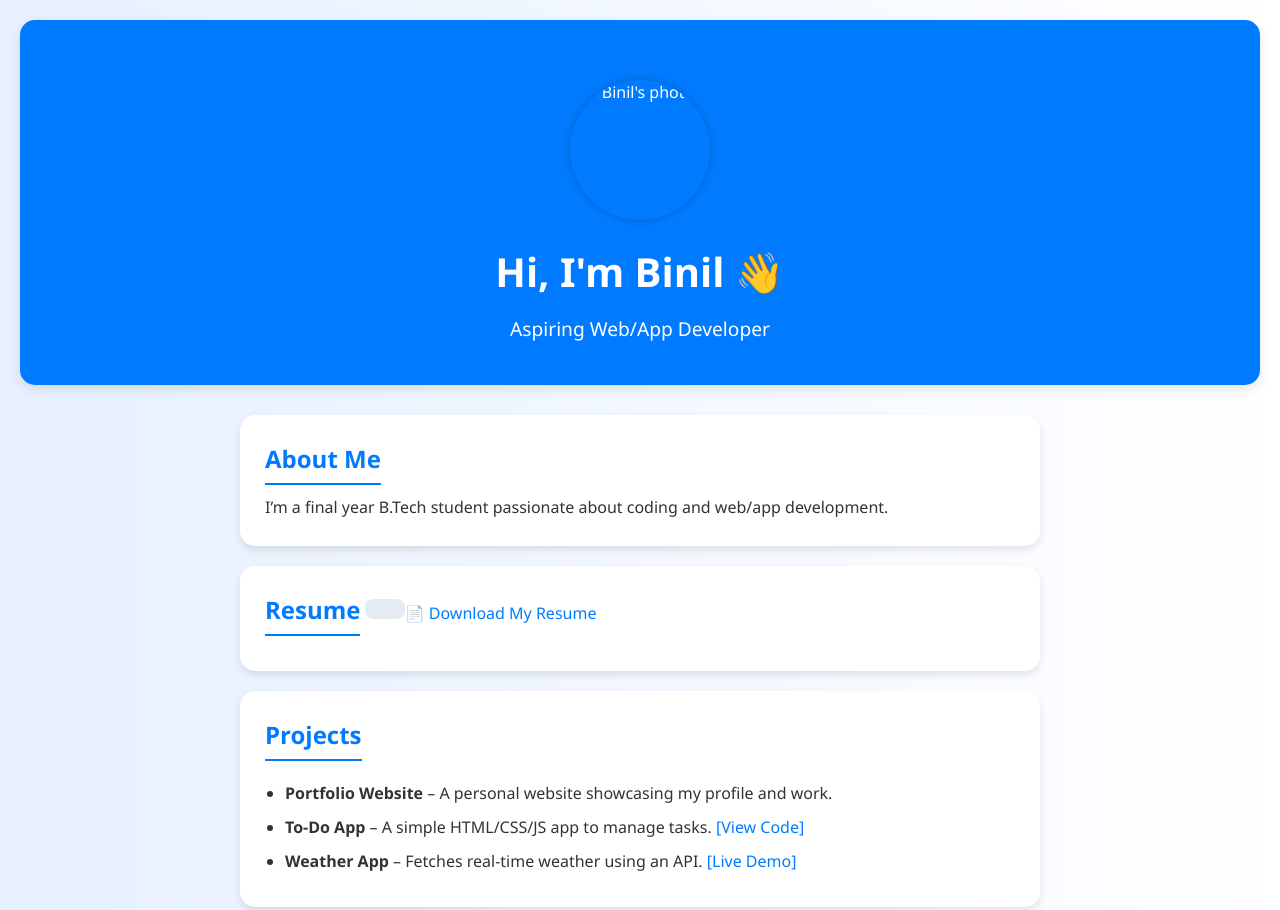
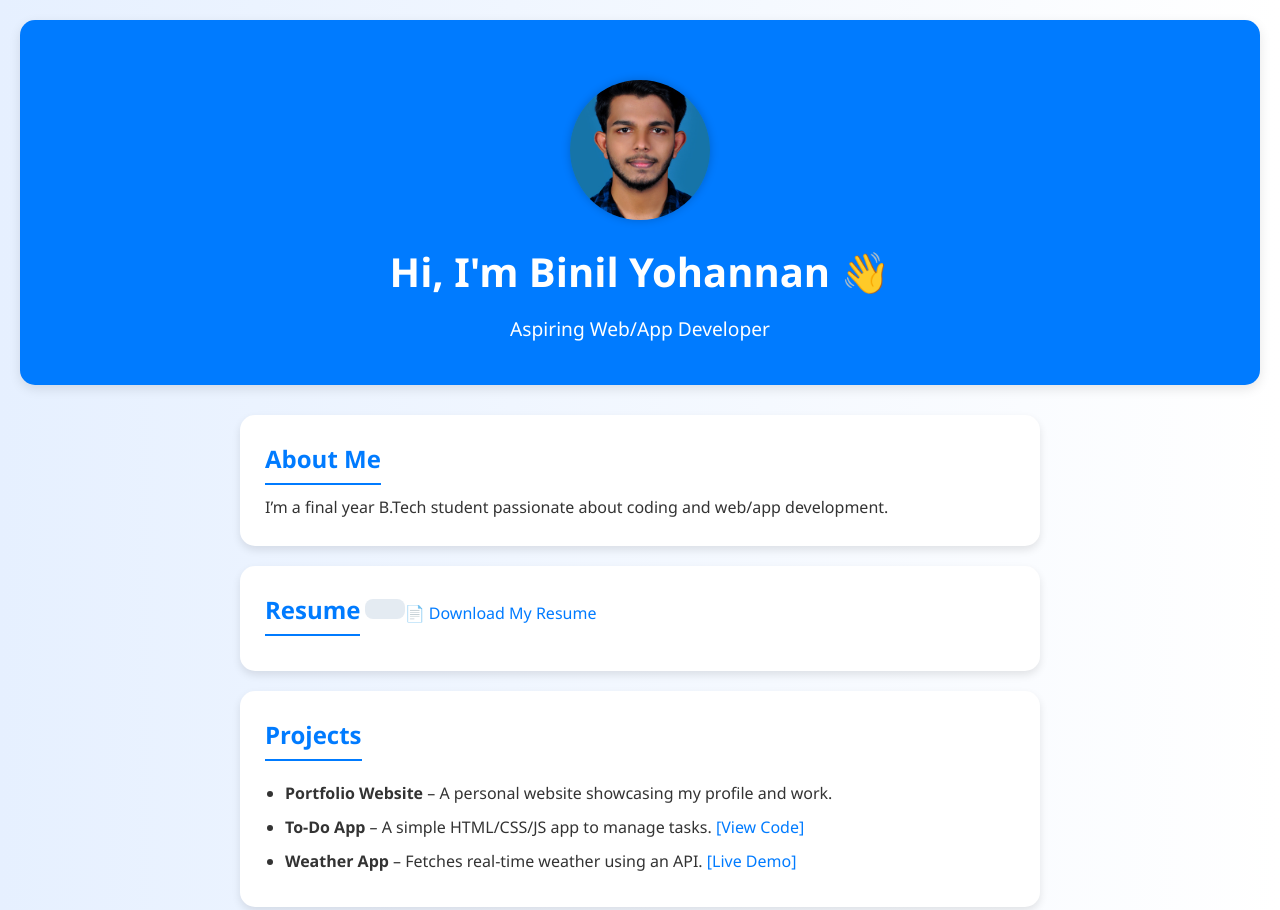
Before and after one commit to Binil04/portfolio-website, a plain HTML site: page index.html in a window 1280 px wide. Shown: the top 910 px of the page. Drawn offline with Linux system fonts and the light colour scheme.

Commit message:
Update index.html

```diff
--- a/index.html
+++ b/index.html
@@ -12,12 +12,12 @@
   <header>
     <div style="text-align: center; margin: 20px 0;">
 
-      <img src="Binil[1].jpg" alt="Binil's photo" class="profile-pic" />
+      <img src="binil.jpg" alt="Binil's photo" class="profile-pic" />
 
 
   </div>
 
-    <h1>Hi, I'm Binil 👋</h1>
+    <h1>Hi, I'm Binil Yohannan 👋</h1>
     <p>Aspiring Web/App Developer</p>
   </header>
 
```
